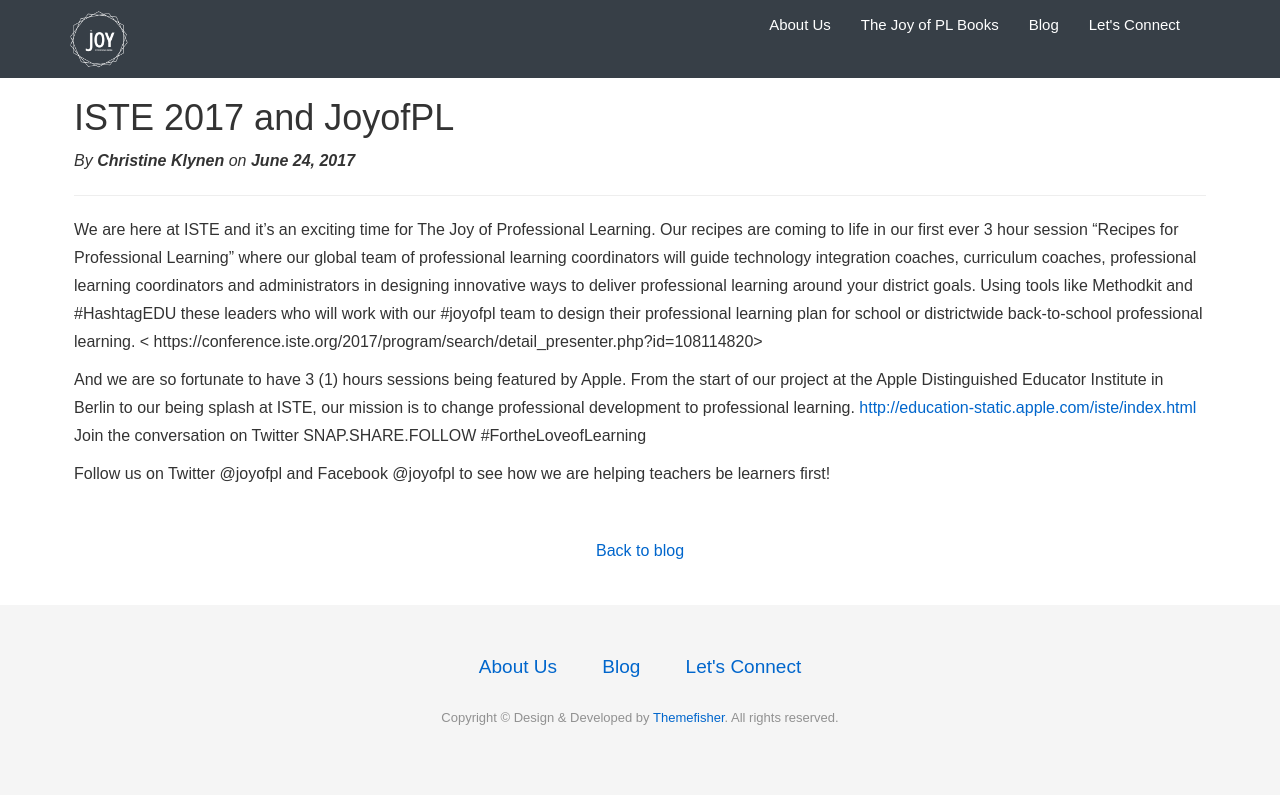
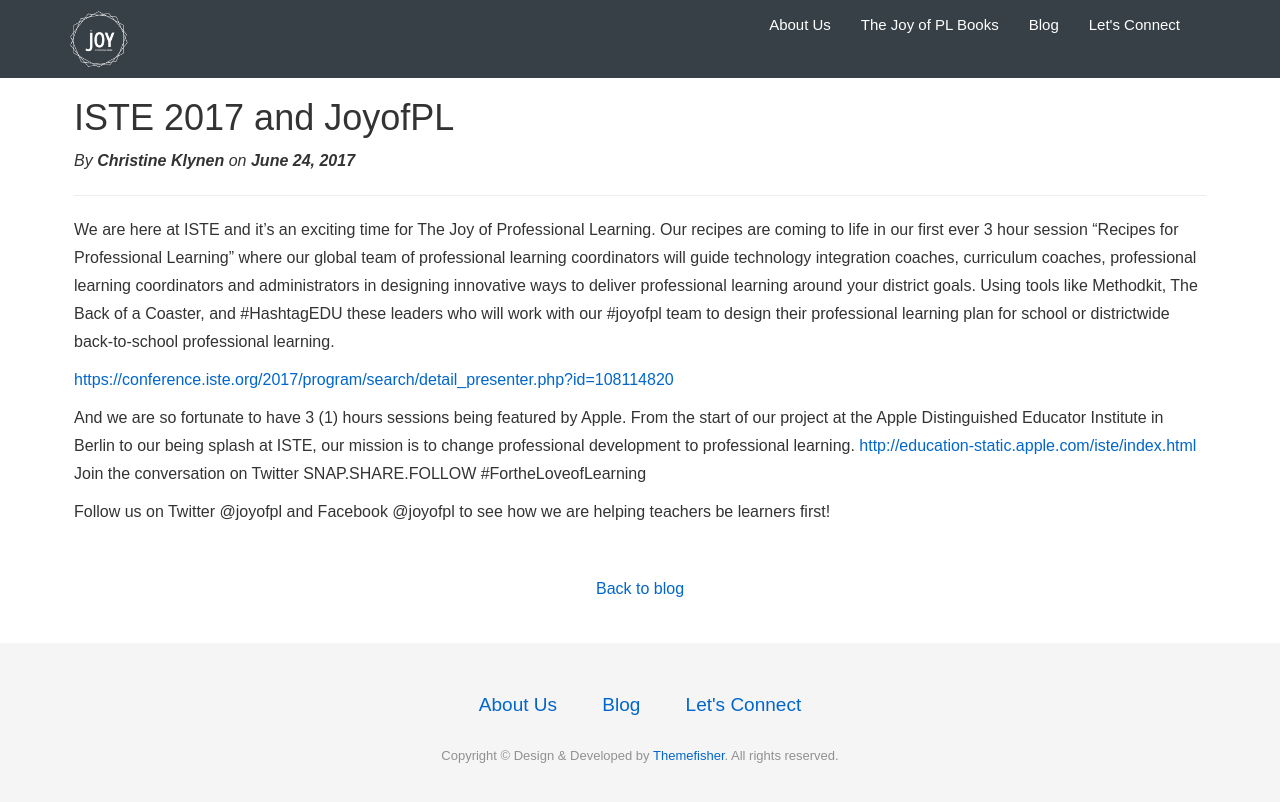
Before and after one commit to meesterkurt/joyofprofessionallearning, a Jekyll site: the page built from _posts/2017-06-24-ISTE-2017-and-JoyofPL.markdown, in a window 1280 px wide. Shown: the top 802 px of the page. Built offline with Jekyll 4.4.1, drawn with Linux system fonts in a browser that asks for light colours; nearby versions of some CDN libraries.

Commit message:
Update 2017-06-24-ISTE-2017-and-JoyofPL.markdown

```diff
--- a/_posts/2017-06-24-ISTE-2017-and-JoyofPL.markdown
+++ b/_posts/2017-06-24-ISTE-2017-and-JoyofPL.markdown
@@ -8,7 +8,10 @@
 author: Christine Klynen
 ---
 
-We are here at ISTE and it’s an exciting time for The Joy of Professional Learning. Our recipes are coming to life in our first ever 3 hour session “Recipes for Professional Learning” where our global team of professional learning coordinators will guide technology integration coaches, curriculum coaches, professional learning coordinators and administrators in designing innovative ways to deliver professional learning around your district goals. Using tools like Methodkit and #HashtagEDU these leaders who will work with our #joyofpl team to design their professional learning plan for school or districtwide back-to-school professional learning. < https://conference.iste.org/2017/program/search/detail_presenter.php?id=108114820>
+We are here at ISTE and it’s an exciting time for The Joy of Professional Learning. Our recipes are coming to life in our first ever 3 hour session “Recipes for Professional Learning” where our global team of professional learning coordinators will guide technology integration coaches, curriculum coaches, professional learning coordinators and administrators in designing innovative ways to deliver professional learning around your district goals. Using tools like Methodkit, The Back of a Coaster, and #HashtagEDU these leaders who will work with our #joyofpl team to design their professional learning plan for school or districtwide back-to-school professional learning.
+
+
+<https://conference.iste.org/2017/program/search/detail_presenter.php?id=108114820>
 
 And we are so fortunate to have 3 (1) hours sessions being featured by Apple. From the start of our project at the Apple Distinguished Educator Institute in Berlin to our being splash at ISTE, our mission  is to change professional development to professional learning.  <http://education-static.apple.com/iste/index.html>  Join the conversation on Twitter SNAP.SHARE.FOLLOW #FortheLoveofLearning
 
```
